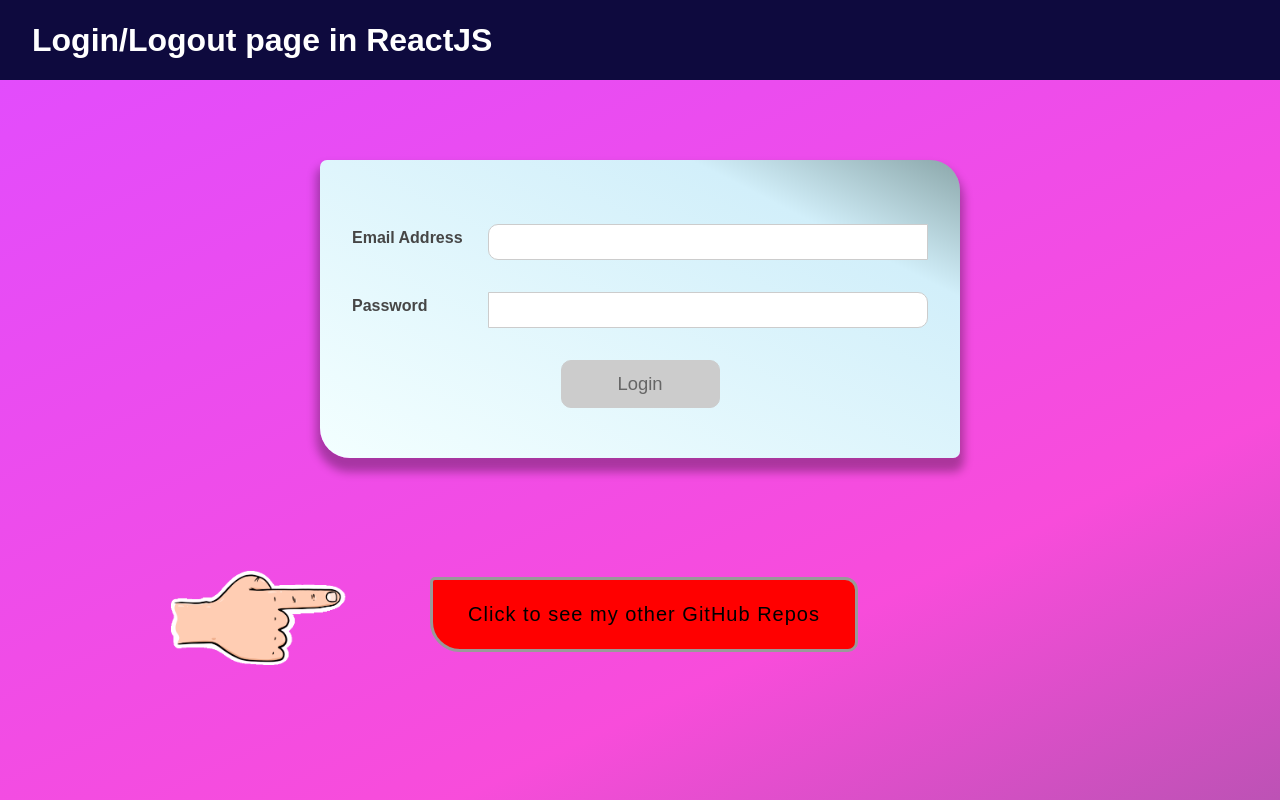
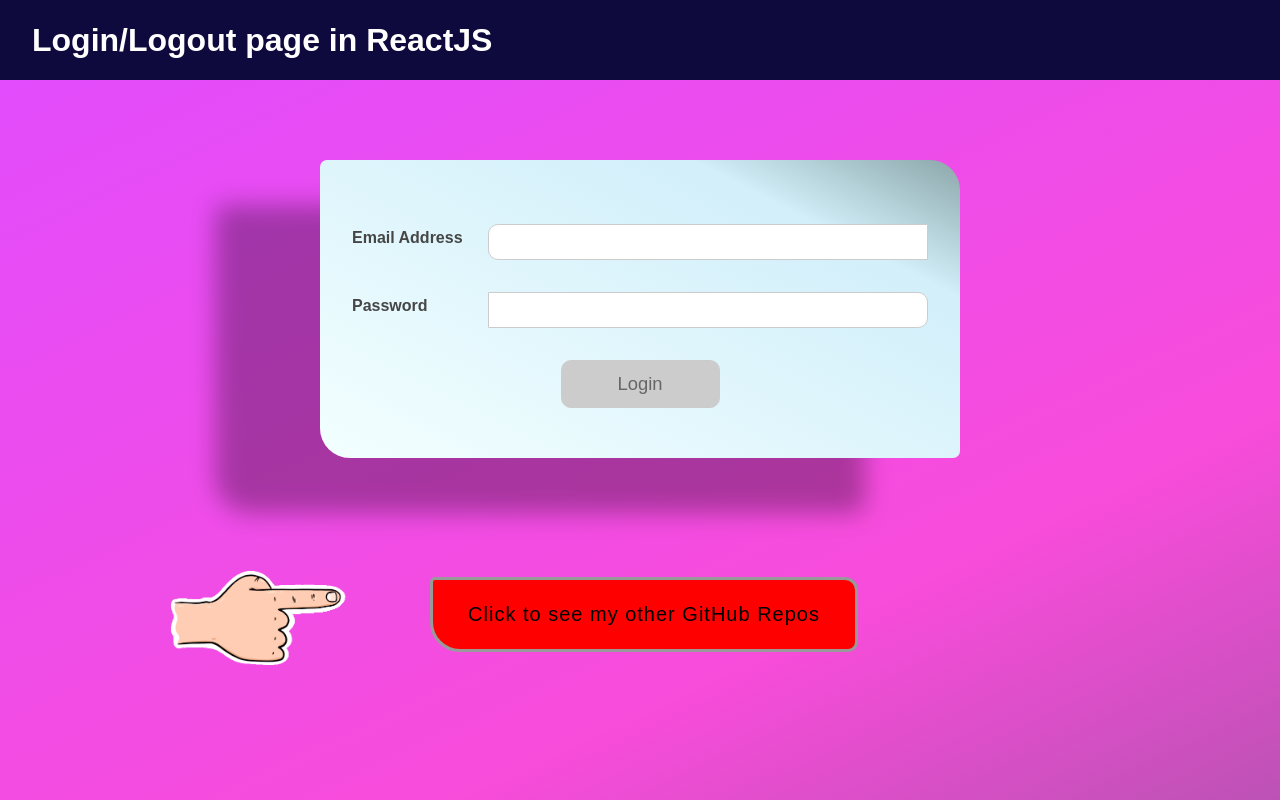
Before and after one commit to MatinT-SA/login-logout-react, a React (Create React App) app: page / in a window 1280 px wide. Shown: the top 800 px of the page. Built offline with nearby package versions, Linux system fonts and the light colour scheme.

Commit message:
increasing the box-shadow size

```diff
--- a/src/components/UI/Card/Card.module.css
+++ b/src/components/UI/Card/Card.module.css
@@ -16,6 +16,6 @@
 
     /* global 94%+ browsers support */
     background: linear-gradient(27deg, rgba(243, 255, 255, 1) 0%, rgba(210, 239, 250, 1) 78%, rgba(139, 167, 170, 1) 100%);
-    box-shadow: 0 10px 10px 4px rgba(0, 0, 0, 0.3);
+    box-shadow: -100px 50px 25px 5px rgba(0, 0, 0, 0.3);
     border-radius: 7px 30px;
 }
```
Also changed, not shown: 11 other files (tests, documents, lock files or other folders).
